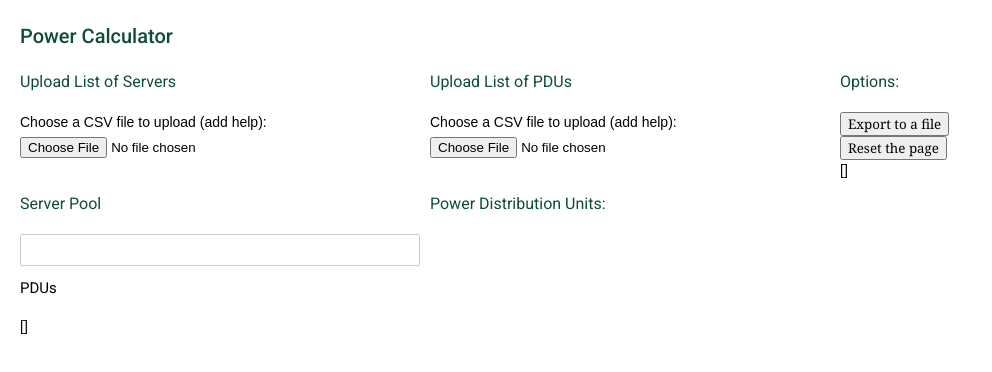
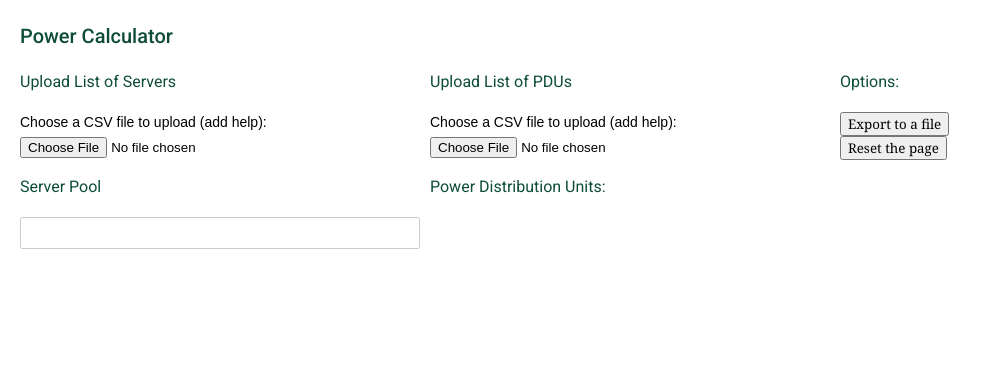
Before and after one commit to vuw-research-computing/rack-pdu-layout, an Angular app: page / in a window 1280 px wide. Shown: the top 372 px of the page, without its empty margins (0-992 px from the left). Built offline with nearby package versions, Linux system fonts and the light colour scheme.

Commit message:
first draft release

```diff
--- a/src/app/app.component.html
+++ b/src/app/app.component.html
@@ -52,9 +52,9 @@
       {{racks | json }}
     </div> -->
 
-    <div>
+    <!-- <div>
       <h4>PDUs</h4>
       {{pdus | json}}
-    </div>
+    </div> -->
 
   </div>
--- a/src/app/control-form/control-form.component.html
+++ b/src/app/control-form/control-form.component.html
@@ -8,4 +8,4 @@
     <button (click)="onReset()">Reset the page</button>
 </div>
 
-<div>{{ tempoutput | json }}</div>
+<!-- <div>{{ tempoutput | json }}</div> -->
--- a/src/app/control-form/control-form.component.ts
+++ b/src/app/control-form/control-form.component.ts
@@ -15,16 +15,14 @@ export class ControlFormComponent implements OnInit {
 
 
   formatForOutput(): string {
-    //   var tempoutputstring;
-    console.log("testing trigger");
     var csvstring = '';
     let templayout = this.pduService.getPdus();
     for (let i = 0; i < templayout.length; i++) {
       //      csvstring += '"' + templayout[i].label + ',' + templayout[i].location + '"\n';
-      console.log(templayout[i].servercontainer.length);
+      //console.log(templayout[i].servercontainer.length);
       for (let j = 0; j < templayout[i].servercontainer.length; j++) {
-        csvstring += templayout[i].label + ',' + templayout[i].location + ',' + templayout[i].servercontainer[j].name + '\n';
-        console.log(csvstring);
+        csvstring += '"' + templayout[i].label + '","' + templayout[i].location + '","' + templayout[i].servercontainer[j].name + '"\n';
+        //console.log(csvstring);
       }
     }
     return csvstring;
@@ -50,7 +48,6 @@ export class ControlFormComponent implements OnInit {
     location.reload();
   }
 
-
   ngOnInit(): void {
     this.tempoutput = this.pduService.getPdus();
   }
```
